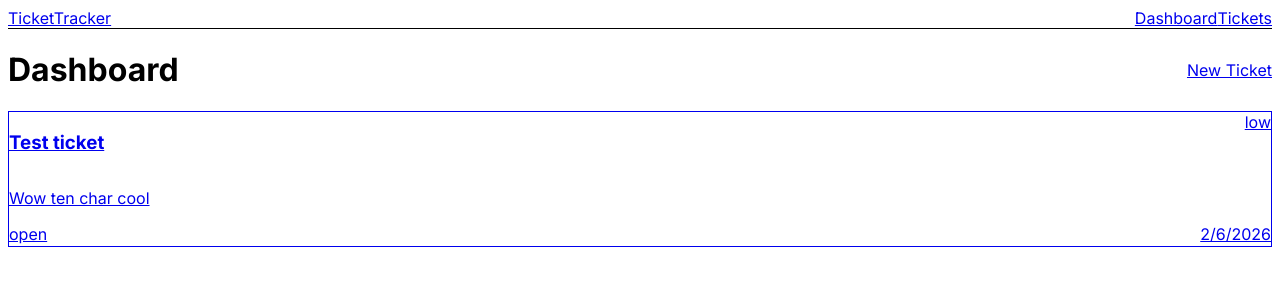
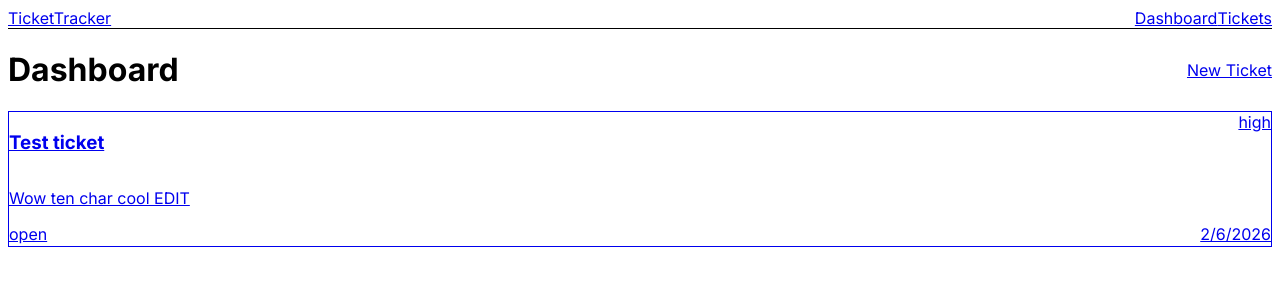
Before and after one commit to rogerrosenquist/ticket-tracker, a Next.js app: page / in a window 1280 px wide. Shown: the top 300 px of the page. Built offline with nearby package versions, Linux system fonts and the light colour scheme.

Commit message:
Fixed updateTicket method

```diff
--- a/db.json
+++ b/db.json
@@ -2,9 +2,10 @@
   {
     "id": "5d89a1bb-470d-45aa-aa0d-06e429043d3d",
     "title": "Test ticket",
-    "description": "Wow ten char cool",
+    "description": "Wow ten char cool EDIT",
     "status": "open",
-    "priority": "low",
-    "createdAt": "2026-02-06T13:59:42.942Z"
+    "priority": "high",
+    "createdAt": "2026-02-06T13:59:42.942Z",
+    "updatedAt": "2026-02-09T14:11:55.981Z"
   }
 ]
--- a/src/domain/tickets/service.ts
+++ b/src/domain/tickets/service.ts
@@ -80,21 +80,23 @@ export class TicketService {
       return { status: 'error', error: 'Ticket not found' };
     }
 
+    const existingTicket = tickets[index];
+
     // Merge existing ticket with new data
-    // We purposefully exclude 'id' and 'createdAt' to prevent tampering
     const updatedTicket = {
-      ...tickets[index],
+      ...existingTicket,
       ...input,
-      updatedAt: new Date(), // Good practice to track edit times
+      // FIX: Manually convert the JSON string back to a real Date object
+      createdAt: new Date(existingTicket.createdAt),
+      updatedAt: new Date(),
     };
 
-    // Validate the result to ensure we didn't break the schema
+    // Now Zod will be happy because createdAt is a Date object
     const validation = TicketSchema.safeParse(updatedTicket);
     if (!validation.success) {
       return { status: 'error', error: validation.error.issues[0].message };
     }
 
-    // Save
     tickets[index] = updatedTicket;
     await this.writeDb(tickets);
 
```
